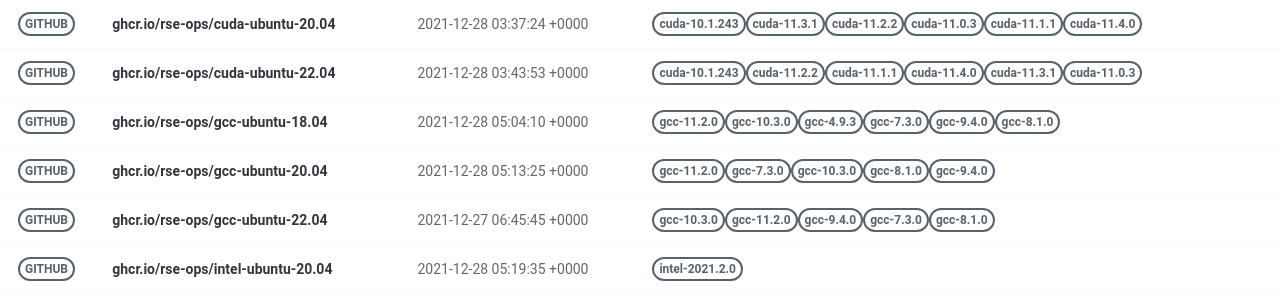
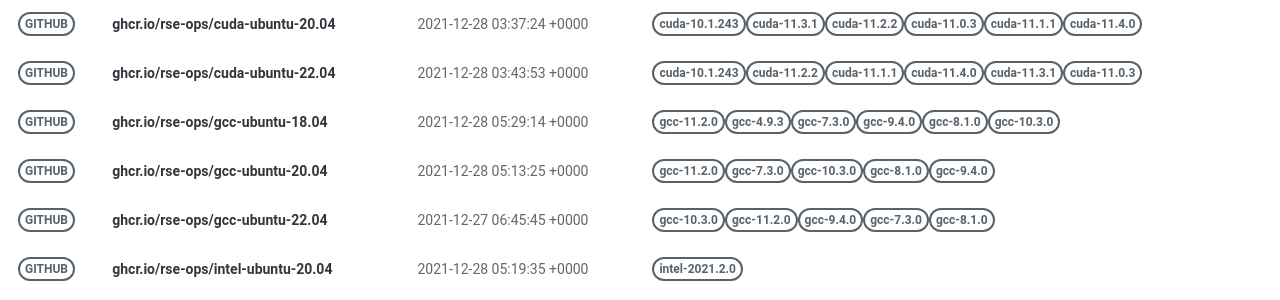
Before and after one commit to rse-ops/docker-images, a Jekyll site: the page built from pages/index.md, in a window 1280 px wide. Shown: the part 277-577 px from the top of the page. Built offline with Jekyll 4.4.1, drawn with Linux system fonts in a browser that asks for light colours; nearby versions of some CDN libraries.

Commit message:
Automated push to update library 2021-12-28

```diff
--- a/_library/ghcr.io-rse-ops-gcc-ubuntu-18.04.md
+++ b/_library/ghcr.io-rse-ops-gcc-ubuntu-18.04.md
@@ -1,7 +1,7 @@
 ---
 layout: container
 name: ghcr.io/rse-ops/gcc-ubuntu-18.04
-updated_at: 2021-12-28 05:04:10.964622
+updated_at: 2021-12-28 05:29:14.337898
 
 
 container_url: https://github.com/orgs/rse-ops/packages/container/package/gcc-ubuntu-18.04
@@ -9,9 +9,6 @@ versions:
  - tag: gcc-11.2.0
    dockerfile: https://github.com/rse-ops/docker-images/blob/main/ubuntu/gcc/Dockerfile
    manifest: https://crane.ggcr.dev/manifest/ghcr.io/rse-ops/gcc-ubuntu-18.04:gcc-11.2.0
- - tag: gcc-10.3.0
-   dockerfile: https://github.com/rse-ops/docker-images/blob/main/ubuntu/gcc/Dockerfile
-   manifest: https://crane.ggcr.dev/manifest/ghcr.io/rse-ops/gcc-ubuntu-18.04:gcc-10.3.0
  - tag: gcc-4.9.3
    dockerfile: https://github.com/rse-ops/docker-images/blob/main/ubuntu/gcc/Dockerfile
    manifest: https://crane.ggcr.dev/manifest/ghcr.io/rse-ops/gcc-ubuntu-18.04:gcc-4.9.3
```
Also changed, not shown: other parts of _library/ghcr.io-rse-ops-gcc-ubuntu-18.04.md (+3 -0 lines).
